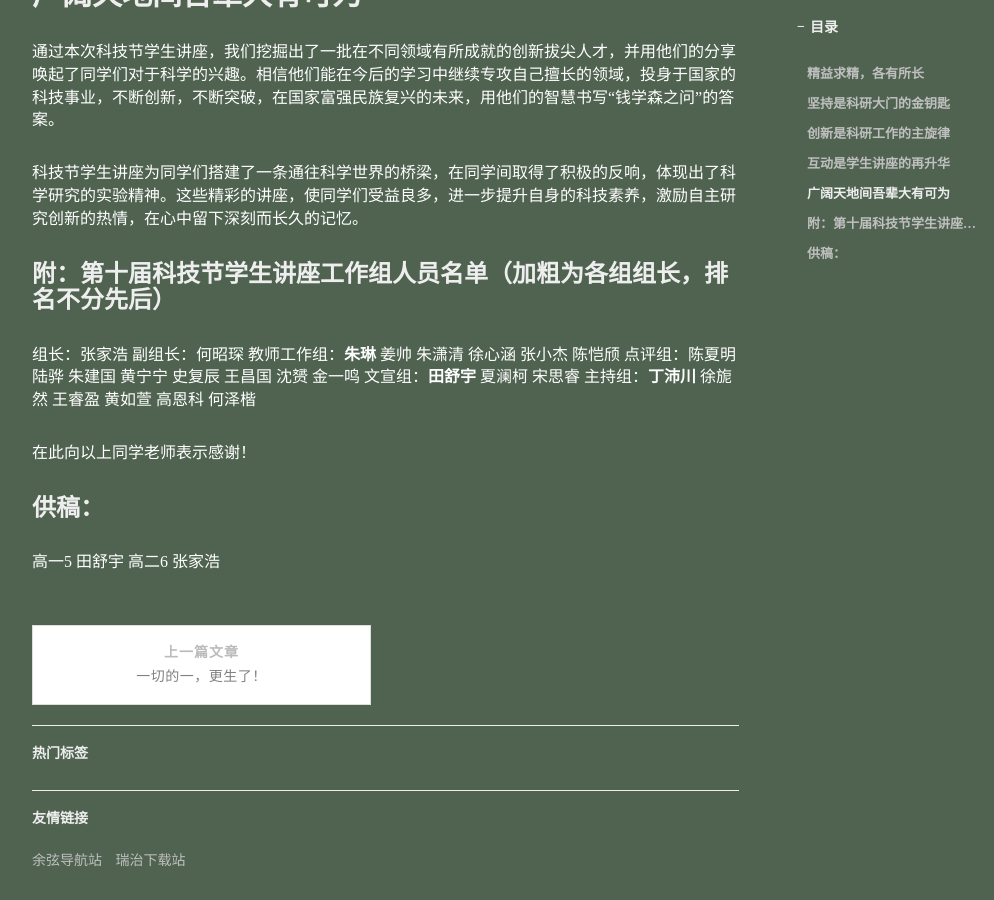
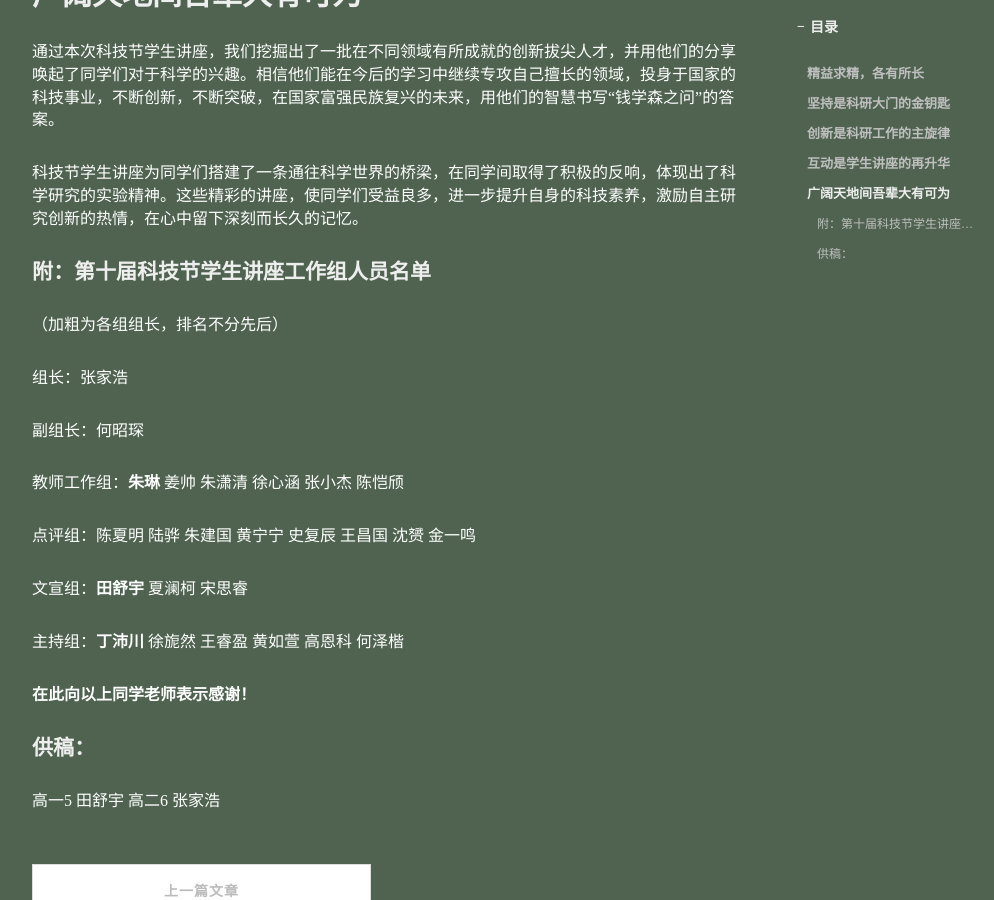
Before and after one commit to coxine/coxine.github.io, a Jekyll site: the page built from _posts/2021-10-31-SciFestivalLecture.md, in a window 1280 px wide and 900 px high, scrolled down 1551 px. Shown: the whole window, without its empty margins (233-1227 px from the left). Built offline with Jekyll 4.4.1, drawn with Linux system fonts in a browser that asks for light colours; nearby versions of some CDN libraries; some web fonts are replaced; comment, search, counter and statistics services are not loaded.

Commit message:
调整排版

```diff
--- a/_posts/2021-10-31-SciFestivalLecture.md
+++ b/_posts/2021-10-31-SciFestivalLecture.md
@@ -38,17 +38,25 @@ tags:                               # 标签
 
 科技节学生讲座为同学们搭建了一条通往科学世界的桥梁，在同学间取得了积极的反响，体现出了科学研究的实验精神。这些精彩的讲座，使同学们受益良多，进一步提升自身的科技素养，激励自主研究创新的热情，在心中留下深刻而长久的记忆。
 
-### 附：第十届科技节学生讲座工作组人员名单（加粗为各组组长，排名不分先后）
+#### 附：第十届科技节学生讲座工作组人员名单
+
+（加粗为各组组长，排名不分先后）
+
 组长：张家浩
+
 副组长：何昭琛
+
 教师工作组：**朱琳** 姜帅 朱潇清 徐心涵 张小杰 陈恺颀
+
 点评组：陈夏明 陆骅 朱建国 黄宁宁 史复辰 王昌国 沈赟 金一鸣
+
 文宣组：**田舒宇** 夏澜柯 宋思睿
+
 主持组：**丁沛川** 徐旎然 王睿盈 黄如萱 高恩科 何泽楷
 
-在此向以上同学老师表示感谢！
+**在此向以上同学老师表示感谢！**
 
-### 供稿：
+#### 供稿：
 
 高一5 田舒宇
 高二6 张家浩
```
